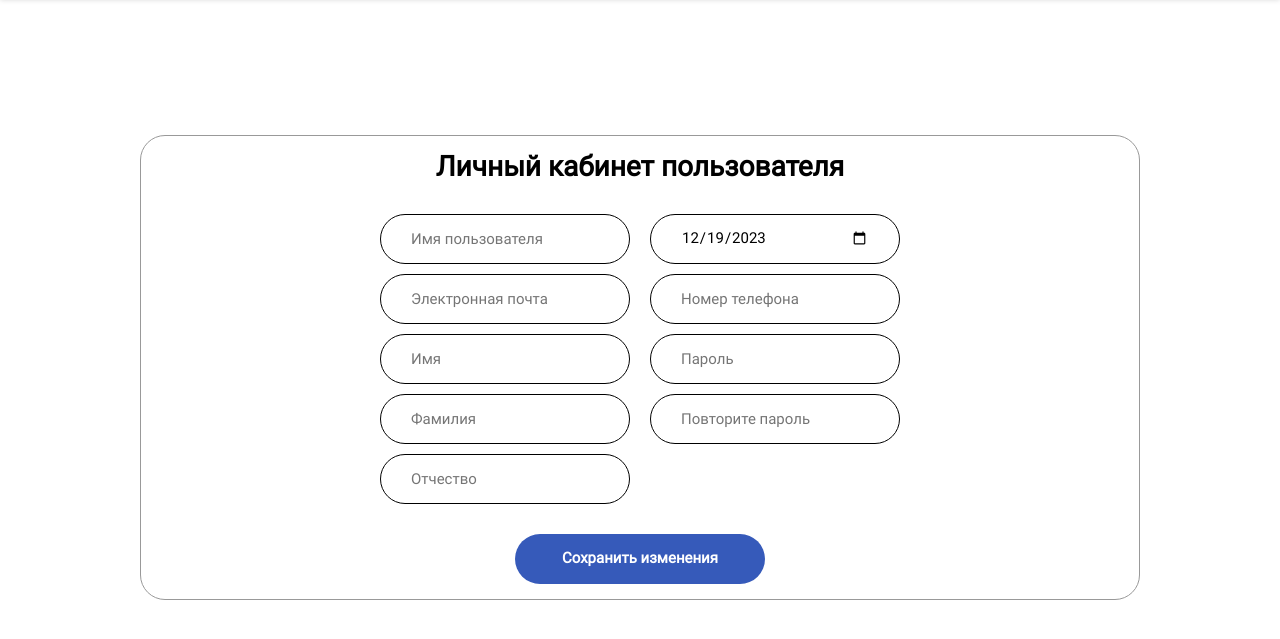
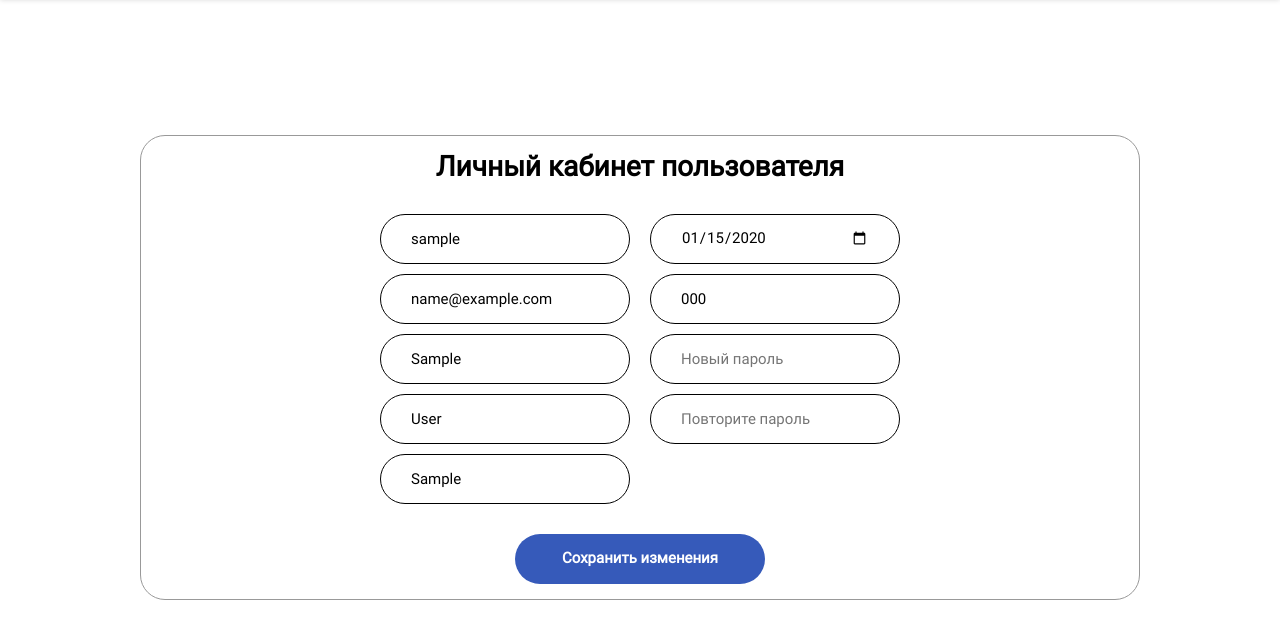
Before and after one commit to rondarchik/BankingSystem, a Flask app: page /profile in a window 1280 px wide. Shown: the part 55-694 px from the top of the page. Run offline with Flask 3, Linux system fonts and the light colour scheme; a user stored in the database is signed in; tables that the repository leaves empty hold one stand-in row (values such as "Sample post").

Commit message:
edit profile function

```diff
--- a/BankingSystem/app.py
+++ b/BankingSystem/app.py
@@ -1,4 +1,4 @@
-from flask import Flask, render_template, redirect, url_for, request, jsonify, abort
+from flask import Flask, render_template, redirect, url_for, request, jsonify, abort, flash
 from flask_migrate import Migrate
 from flask_login import LoginManager, login_user, logout_user, login_required, current_user
 from config import Config
@@ -53,19 +53,45 @@ def home():
 @app.route('/profile', methods=['POST', 'GET'])
 @login_required
 def profile():
-    form = ProfileEditForm()
-
-    departments = Department.query.with_entities(Department.id, Department.department_address).all()
-    form.department.choices = [(dept.id, dept.department_address) for dept in departments]
+    form = ProfileEditForm(request.form)
+    dept = None
 
     if current_user.is_authenticated:
         user_role = UserRole.query.filter_by(user_id=current_user.id).first().role.role_name
-        # print(user_role == 'Админ')
-        # if user_role == 'Админ':
-        #     if form.validate_on_submit():
-        #         pass
+        user = User.query.filter_by(id=current_user.id).first()
+        if request.method == 'GET':
+            form.username.data = user.username
+            form.email.data = user.email
+            form.first_name.data = user.first_name
+            form.last_name.data = user.last_name
+            form.patronymic.data = user.patronymic
+            birth_date = datetime.strptime(str(user.birth_date), "%Y-%m-%d %H:%M:%S")
+            form.birth_date.data = birth_date.date()
+            form.phone_number.data = user.phone_number
 
-    return render_template('profile.html', form=form, user_role=user_role)
+            if user_role == 'Админ':
+                admin = Admin.query.filter_by(id=current_user.id).first()
+                dept = (Department.query.with_entities(Department.id, Department.department_address)
+                    .filter(Department.id == admin.department_id).all())
+
+        if form.validate_on_submit():
+            # user.username = form.username.data  - я сделала так, что изменять нельзя, потому что кому нужны эти заморочки
+            user.email = form.email.data
+            user.first_name = form.first_name.data
+            user.last_name = form.last_name.data
+            user.patronymic = form.patronymic.data
+            user.birth_date = form.birth_date.data
+            user.phone_number = form.phone_number.data
+
+            if form.password.data != '':
+                user.set_password(form.password.data)
+
+            db.session.commit()
+            return redirect(url_for('home'))
+        else:
+            print(form.errors)
+
+    return render_template('profile.html', form=form, user_role=user_role, dept=dept)
 
 
 @app.route('/convert', methods=['POST'])
@@ -162,7 +188,6 @@ def register():
         )
         db.session.add(user_role)
 
-        id = form.role.data
         if form.role.data == '1':  # ID роли клиента
             client = Client(id=user_id)
             db.session.add(client)
--- a/BankingSystem/forms.py
+++ b/BankingSystem/forms.py
@@ -26,15 +26,14 @@ class LoginForm(FlaskForm):
 
 
 class ProfileEditForm(FlaskForm):
-    username = StringField('Имя пользователя', validators=[DataRequired()])
-    email = StringField('Электронная почта', validators=[DataRequired(), Email()])
+    username = StringField('Имя пользователя', validators=[])
+    email = StringField('Электронная почта', validators=[Email()])
     first_name = StringField('Имя', validators=[])
     last_name = StringField('Фамилия', validators=[])
     patronymic = StringField('Отчество', validators=[])
     phone_number = StringField('Номер телефона', validators=[])
     birth_date = DateField('Дата рождения', format='%Y-%m-%d', validators=[])
-    password = PasswordField('Пароль', validators=[DataRequired()])
-    confirm_password = PasswordField('Повторите пароль', validators=[DataRequired(), EqualTo('password')])
-    department = SelectField('Отдел', choices=[], validators=[DataRequired()])
+    password = PasswordField('Новый пароль', validators=[])
+    confirm_password = PasswordField('Повторите пароль', validators=[EqualTo('password')])
 
     submit = SubmitField('Сохранить изменения')
--- a/BankingSystem/models.py
+++ b/BankingSystem/models.py
@@ -15,9 +15,6 @@ class User(db.Model, UserMixin):
     email = db.Column(db.String(50), unique=True, nullable=False)
     phone_number = db.Column(db.String(20))
     birth_date = db.Column(db.DateTime, default=datetime.now)
-
-    def __repr__(self):
-        return '<User {}>'.format(self.username)
 
     def set_password(self, password):
         self.password_hash = generate_password_hash(password)
--- a/BankingSystem/templates/profile.html
+++ b/BankingSystem/templates/profile.html
@@ -15,47 +15,63 @@
                 <div class="profile__form-group">
                     <div class="form__group-elem">
                         <div class="form__container form__input-container">
-                            <input class="profile__form-input" type="text" name="username" placeholder="{{ form.username.label.text}}">
+                            <input class="profile__form-input" type="text" name="username"
+                                   value="{{ form.username.data or '' }}"
+                                   placeholder="{{ form.username.label.text}}" readonly>
                         </div>
 
                         <div class="form__container form__input-container">
-                            <input class="profile__form-input" type="text" name="email" placeholder="{{ form.email.label.text}}">
+                            <input class="profile__form-input" type="text" name="email"
+                                   value="{{ form.email.data or '' }}"
+                                   placeholder="{{ form.email.label.text}}">
                         </div>
 
                         <div class="form__container form__input-container">
-                            <input class="profile__form-input" type="text" name="first_name" placeholder="{{ form.first_name.label.text }}">
+                            <input class="profile__form-input" type="text" name="first_name"
+                                   value="{{ form.first_name.data or '' }}"
+                                   placeholder="{{ form.first_name.label.text }}">
                         </div>
 
                         <div class="form__container form__input-container">
-                            <input class="profile__form-input" type="text" name="last_name" placeholder="{{ form.last_name.label.text }}">
+                            <input class="profile__form-input" type="text" name="last_name"
+                                   value="{{ form.last_name.data or '' }}"
+                                   placeholder="{{ form.last_name.label.text }}">
                         </div>
 
                         <div class="form__container form__input-container">
-                            <input class="profile__form-input" type="text" name="patronymic" placeholder="{{ form.patronymic.label.text }}">
+                            <input class="profile__form-input" type="text" name="patronymic"
+                                   value="{{ form.patronymic.data or '' }}"
+                                   placeholder="{{ form.patronymic.label.text }}">
                         </div>
                     </div>
                     <div class="form__group-elem">
                         <div class="form__container form__input-container">
-                            <input class="profile-form__input-date" type="date" name="birth_date" id="dateField" placeholder="{{ form.birth_date.label.text }}">
+                            <input class="profile-form__input-date" type="date" name="birth_date" id="dateField"
+                                   value="{{ form.birth_date.data }}"
+                                   placeholder="{{ form.birth_date.label.text }}">
                         </div>
 
                         <div class="form__container form__input-container">
-                            <input class="profile__form-input" type="text" name="phone_number" placeholder="{{ form.phone_number.label.text }}">
+                            <input class="profile__form-input" type="text" name="phone_number" id="phone_number"
+                                   value="{{ form.phone_number.data or '' }}"
+                                   placeholder="{{ form.phone_number.label.text }}">
                         </div>
 
                         <div class="form__container form__input-container" >
-                            <input class="profile__form-input" type="password" name="password" placeholder="{{ form.password.label.text }}">
+                            <input class="profile__form-input" type="password" name="password"
+                                   placeholder="{{ form.password.label.text }}">
                         </div>
 
                         <div class="form__container form__input-container" >
-                            <input class="profile__form-input" type="password" name="confirm_password" placeholder="{{ form.confirm_password.label.text }}">
+                            <input class="profile__form-input" type="password" name="confirm_password"
+                                   placeholder="{{ form.confirm_password.label.text }}">
                         </div>
 
                         {% if current_user.is_authenticated and user_role == 'Админ' %}
                             <div class="form__container form__input-container" id="department">
-                                <select class="profile-form__select" name="department">
-                                    {% for dept in form.department.choices %}
-                                        <option value="{{ dept[0] }}">{{ dept[1] }}</option>
+                                <select class="profile-form__select" name="department" disabled>
+                                    {% for d in dept %}
+                                        <option value="{{ d[0] }}">{{ d[1] }}</option>
                                     {% endfor %}
                                 </select>
                             </div>
@@ -77,6 +93,6 @@
 
 {% block scripts %}
     <script>
-        document.getElementById('dateField').valueAsDate = new Date();
+
     </script>
 {% endblock %}
--- a/BankingSystem/templates/register.html
+++ b/BankingSystem/templates/register.html
@@ -92,7 +92,7 @@
     </div>
 
     <script>
-        document.getElementById('dateField').valueAsDate = new Date();
+        {#document.getElementById('dateField').valueAsDate = new Date();#}
 
         document.getElementById('client').addEventListener('change', function() {
             document.getElementById('client_field').style.display = this.checked ? 'block' : 'none';
```
